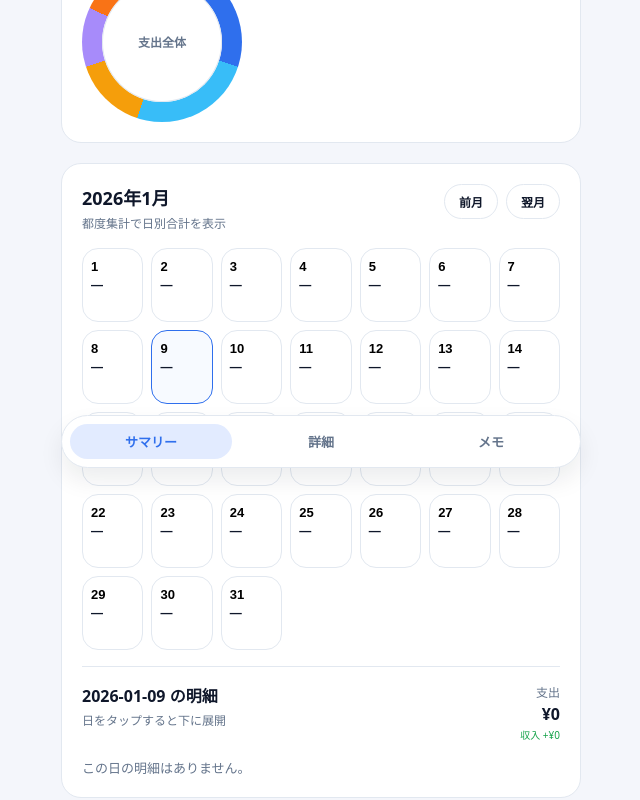
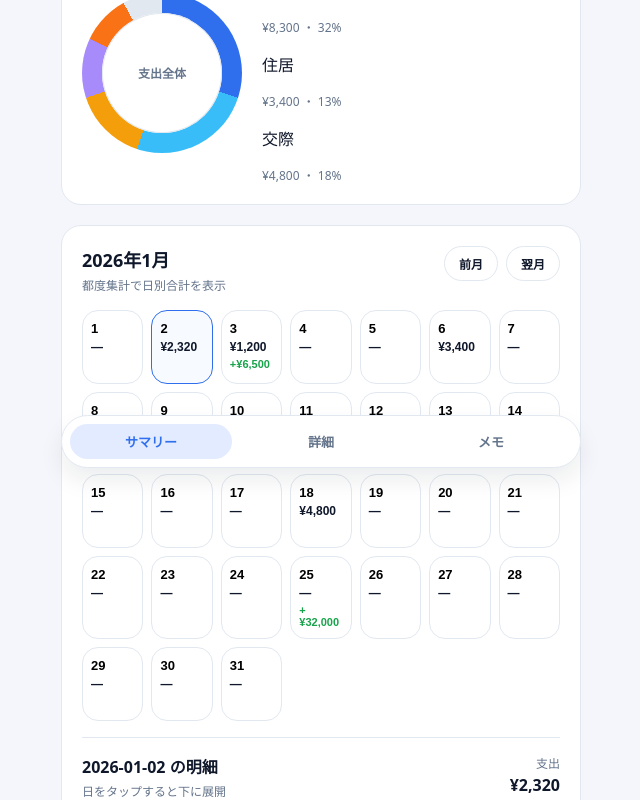
Before and after one commit to maruyamamasaya/kakeibo, a Next.js app: page / in a window 1280 px wide. Shown: the part 320-1120 px from the top of the page, without its empty margins (319-959 px from the left). Built offline with nearby package versions, Linux system fonts and the light colour scheme.

Commit message:
Display sample database data

```diff
--- a/app/page.tsx
+++ b/app/page.tsx
@@ -1,6 +1,8 @@
 "use client";
 
 import { useMemo, useState } from "react";
+
+import sampleData from "../data/sample-data.json";
 
 type CategorySummary = {
   name: string;
@@ -18,20 +20,27 @@ type Transaction = {
   payer: string;
 };
 
-const categorySummary: CategorySummary[] = [];
-const popularCategories: string[] = [];
+const { categorySummary, popularCategories, transactions, month } =
+  sampleData as {
+    month: string;
+    categorySummary: CategorySummary[];
+    popularCategories: string[];
+    transactions: Transaction[];
+  };
 
-const calendarDays = Array.from({ length: 31 }, (_, index) => {
+const [yearText, monthText] = month.split("-");
+const monthLabel = `${yearText}年${Number(monthText)}月`;
+const daysInMonth = new Date(Number(yearText), Number(monthText), 0).getDate();
+const calendarDays = Array.from({ length: daysInMonth }, (_, index) => {
   const day = index + 1;
-  const date = `2026-01-${String(day).padStart(2, "0")}`;
+  const date = `${month}-${String(day).padStart(2, "0")}`;
 
   return { day, date };
 });
 
-const transactions: Transaction[] = [];
-
 export default function Home() {
-  const [selectedDate, setSelectedDate] = useState("2026-01-09");
+  const defaultDate = transactions[0]?.date ?? `${month}-01`;
+  const [selectedDate, setSelectedDate] = useState(defaultDate);
 
   const totalsByDate = useMemo(() => {
     return transactions.reduce(
@@ -55,11 +64,11 @@ export default function Home() {
       },
       {} as Record<string, { income: number; expense: number }>,
     );
-  }, []);
+  }, [transactions]);
 
   const selectedTransactions = useMemo(
     () => transactions.filter((item) => item.date === selectedDate),
-    [selectedDate],
+    [selectedDate, transactions],
   );
 
   const selectedTotals = totalsByDate[selectedDate] ?? {
@@ -73,13 +82,13 @@ export default function Home() {
         <div className="hero-top">
           <div>
             <p className="eyebrow">家計簿サマリー</p>
-            <h1>2026年1月の収支</h1>
+            <h1>{monthLabel}の収支</h1>
           </div>
           <div className="month-switch">
             <button className="ghost" aria-label="前の月">
               ◀
             </button>
-            <span>2026-01</span>
+            <span>{month}</span>
             <button className="ghost" aria-label="次の月">
               ▶
             </button>
@@ -123,7 +132,7 @@ export default function Home() {
       <section className="card">
         <div className="calendar-header">
           <div>
-            <h2>2026年1月</h2>
+            <h2>{monthLabel}</h2>
             <p className="caption">都度集計で日別合計を表示</p>
           </div>
           <div className="calendar-actions">
```
